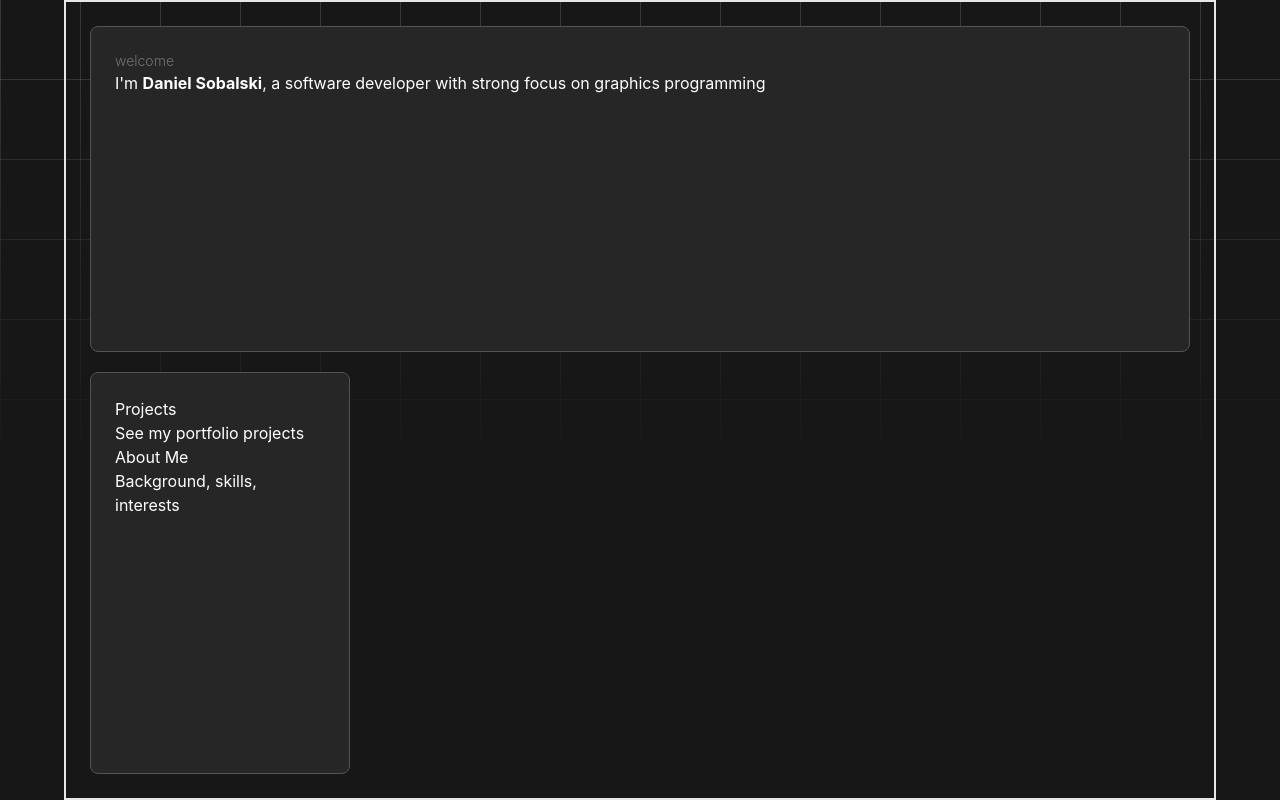
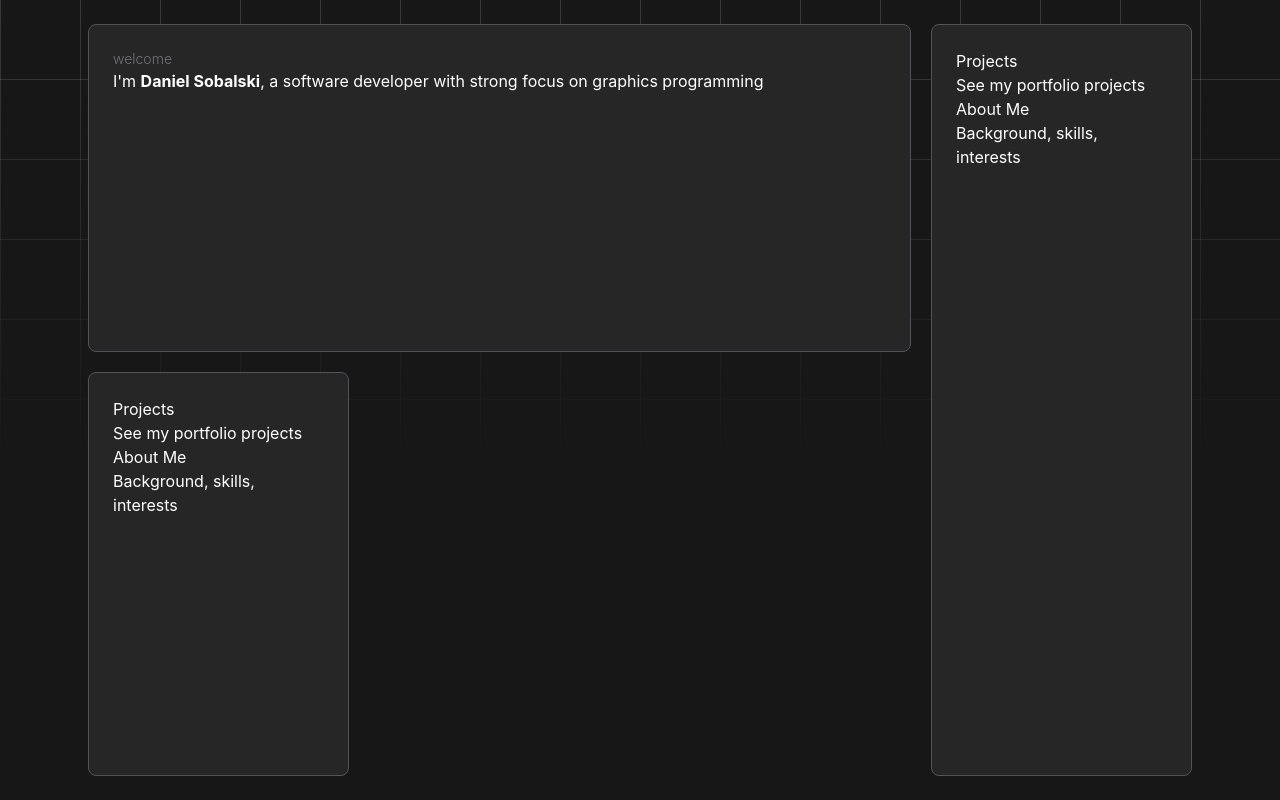
Before and after one commit to dansk-i/Portfolio-Website, a React (Create React App) app in the folder client/: page / in a window 1280 px wide. Built offline with nearby package versions, Linux system fonts and the light colour scheme.

Commit message:
Improve grid and navigation card presentation

```diff
--- a/client/src/pages/Grid.css
+++ b/client/src/pages/Grid.css
@@ -9,7 +9,7 @@
     linear-gradient(0deg, rgba(255, 255, 255, 0.15) 1px, transparent 1px);
   background-size: 80px 80px;
 
-  /* Fade out grid lines toward center — bottom half will be invisible */
+  /* Fade out grid lines toward center */
   -webkit-mask-image: linear-gradient(to bottom, black 0%, transparent 60%);
   mask-image: linear-gradient(to bottom, black 0%, transparent 60%);
 }
--- a/client/src/pages/Home.tsx
+++ b/client/src/pages/Home.tsx
@@ -10,10 +10,10 @@ export default function Home() {
 
   return (
 
-    <div className="min-h-screen flex flex-col items-center justify-center">
-      <main className="text-white m-auto grid grid-cols-4 gap-5 max-w-6xl overflow-hidden relative w-full h-full p-6 h-screen max-h-[800px] border-2">
+    <div className="flex flex-col items-center justify-center">
+      <main className="text-white m-auto grid grid-cols-4 gap-5 max-w-6xl overflow-hidden w-full h-full p-6 h-screen max-h-[800px]">
 
-            <div className="bg-neutral-800 border border-zinc-600 col-span-4 row-span-2 align-start flex-none justify-start p-6 rounded-lg hover:border-red-500 hover:border-2 transition duration-200">
+            <div className="bg-neutral-800 border border-zinc-600 col-span-3 row-span-2 align-start flex-none justify-start p-6 rounded-lg hover:border-red-500 hover:border-2 transition duration-200">
               <div className="">
 
                   <div className=''>
@@ -27,6 +27,19 @@ export default function Home() {
             </div>
 
         {/* Navigation “cards” */}
+        <section className="bg-neutral-800 border border-zinc-600 align-start flex-none h-full justify-start relative col-span-1 row-span-4 p-6 rounded-lg hover:border-red-500 hover:border-2 transition duration-200">
+          <Link to="/projects" className="nav-card">
+            <h2>Projects</h2>
+            <p>See my portfolio projects</p>
+          </Link>
+          <Link to="/about" className="nav-card">
+            <h2>About Me</h2>
+            <p>Background, skills, interests</p>
+          </Link>
+        </section>
+
+
+         {/* Navigation “cards” */}
         <section className="bg-neutral-800 border border-zinc-600 align-start flex-none h-full justify-start relative col-span-1 row-span-2 p-6 rounded-lg hover:border-red-500 hover:border-2 transition duration-200">
           <Link to="/projects" className="nav-card">
             <h2>Projects</h2>
--- a/client/src/pages/Projects.tsx
+++ b/client/src/pages/Projects.tsx
@@ -34,14 +34,17 @@ export default function Projects() {
   if (error)   return <p style={{ color: 'red' }}>{error}</p>;
 
   return (
-    <>
+
+    <div>
       <BackButton />
+      <div className='text-white flex flex-col items-center justify-center gap-6 p-6 overflow-hidden w-full h-full'>
 
-      <h1 style={{ textAlign: 'center' }}>Projects</h1>
 
-      <div className="cards-container">
+              <h1>Projects</h1>
+
+              <div className='flex-none w-full max-w-4xl grid grid-cols-2 gap-6'>
                 {projects.map(p => (
-          <article key={p.id} className="card">
+                  <article key={p.id} className="bg-neutral-800 border border-zinc-600 p-6 rounded-lg hover:border-red-500 hover:border-2 transition duration-200">
                     <h2>{p.title}</h2>
                     <p>{p.description}</p>
                     <strong>Tech:</strong>
@@ -51,6 +54,8 @@ export default function Projects() {
                   </article>
                 ))}
               </div>
-    </>
+
+      </div>
+    </div>
   );
 }
```
Lines whose indentation alone changed are shown as unchanged.
